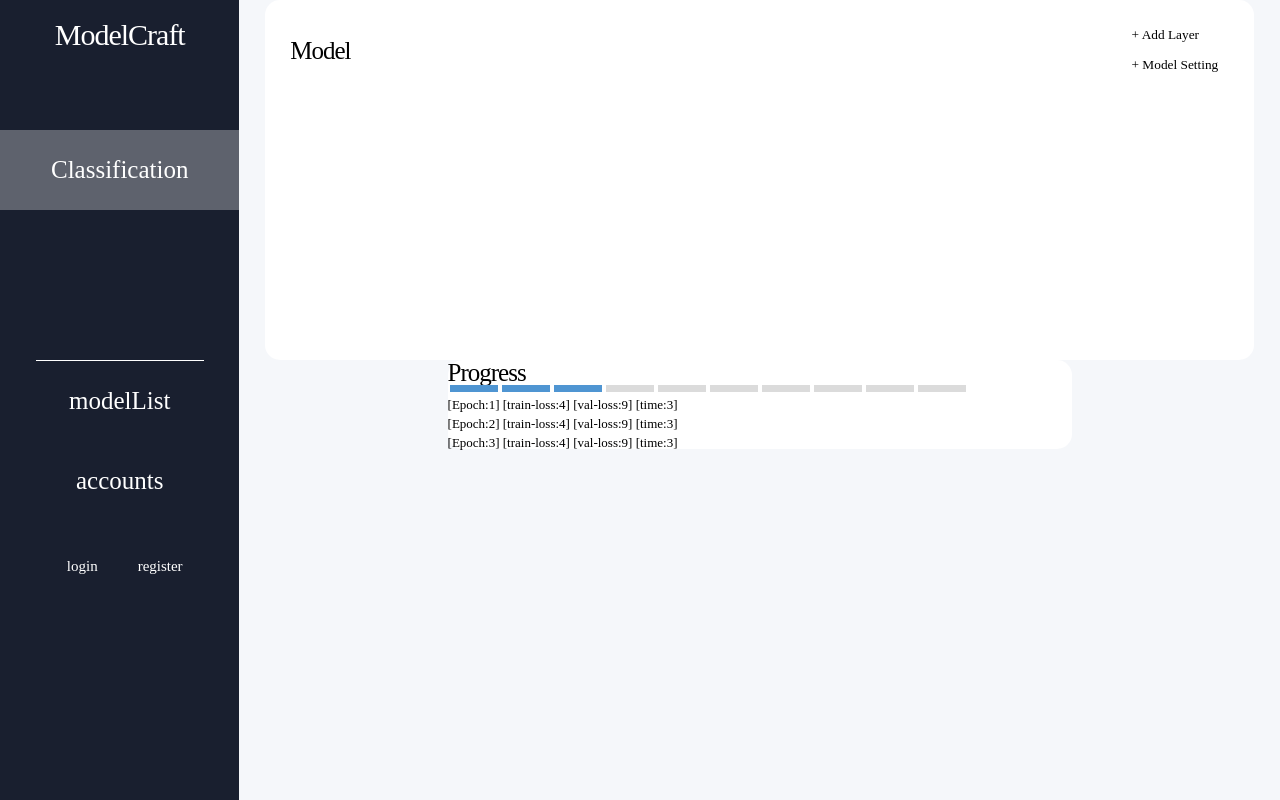
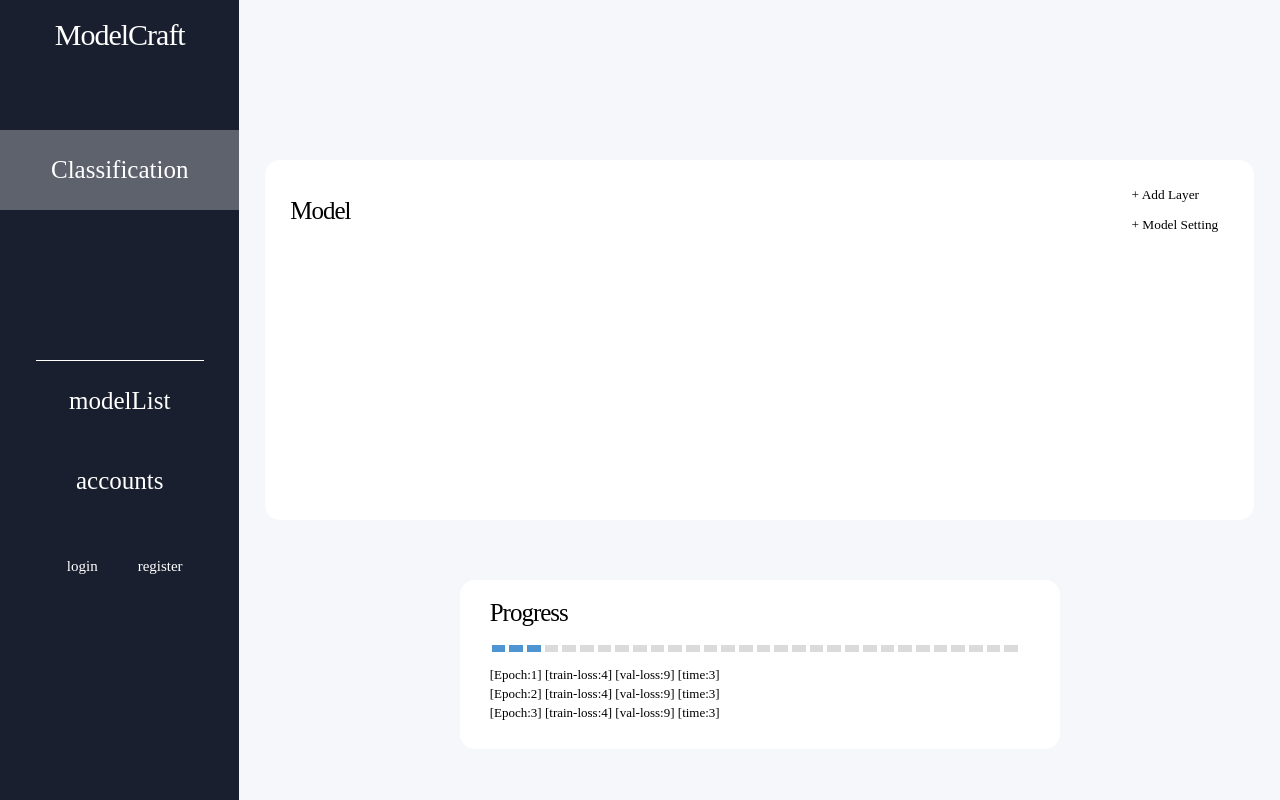
Before and after one commit to LMM-Lab/ModelCraft-Frontend, a Next.js app: page /classification/train in a window 1280 px wide. Built offline with nearby package versions, Linux system fonts and the light colour scheme.

Commit message:
デザイン調整,その他微調整

```diff
--- a/src/app/classification/train/Model/index.tsx
+++ b/src/app/classification/train/Model/index.tsx
@@ -37,7 +37,7 @@ const Model = () => {
   },[state])
 
   return (
-    <Flex $width="95%" $minHeight="360px" $flex_direction="column" $backgroundColor="White" $borderRadius="15px" $margin="0 auto">
+    <Flex $width="95%" $minHeight="360px" $flex_direction="column" $backgroundColor="White" $borderRadius="15px" $margin="16rem auto 0 auto">
       <Flex $justify_content="space-between" $align_items="center" $width="95%" $height="fit-content" $margin="2rem auto 0 auto">
         <Text $variants="Medium">Model</Text>
         <Flex $flex_direction="column" $justify_content="flex-start" $align_items="flex-start">
--- a/src/app/classification/train/Progress/ProgressBar/index.tsx
+++ b/src/app/classification/train/Progress/ProgressBar.tsx
@@ -1,6 +1,6 @@
 import Flex from "@/component/common/styles/Flex"
 import styled from "styled-components"
-import { log } from ".."
+import { log } from "."
 
 const Div=styled.div<{$backgroundColor?:string}>`
   width:4.8rem;
@@ -10,10 +10,10 @@ const Div=styled.div<{$backgroundColor?:string}>`
 `
 
 const ProgressBar=({logs}:{logs:log[]})=>{
-  const epock=10
+  const epock=30
   const epockArray=Array.from({length:epock},((_,index)=>index+1))
   return(
-    <Flex $width="60rem">
+    <Flex $width="53rem" $margin="2rem 0 0 3rem">
       {epockArray.map((_,index)=>{
         if(logs[index]?.epoch>index){
           return <Div key={index} $backgroundColor="#4F95D2"></Div>
--- a/src/app/classification/train/Progress/ProgressText/index.tsx
+++ b/src/app/classification/train/Progress/ProgressText.tsx
@@ -1,10 +1,10 @@
 import Flex from "@/component/common/styles/Flex"
 import Text from "@/component/common/Text"
-import { log } from ".."
+import { log } from "."
 
 const ProgressText=({logs}:{logs:log[]})=>{
   return(
-    <Flex $flex_direction="column">
+    <Flex $flex_direction="column" $margin="1rem 0 3rem 3rem">
       {logs.map((log,index)=>(
         <Text $marginTop="0.6rem" $variants="Small" key={index}>{`[Epoch:${log.epoch}] [train-loss:${log.trainLoss}] [val-loss:${log.valLoss}] [time:${log.time}]`}</Text>
       ))}
--- a/src/app/classification/train/Progress/index.tsx
+++ b/src/app/classification/train/Progress/index.tsx
@@ -15,8 +15,8 @@ export type log={
 const Progress=()=>{
   const [logs,setLogs]=useState<log[]>([{epoch:1,trainLoss:4,valLoss:9,time:3},{epoch:2,trainLoss:4,valLoss:9,time:3},{epoch:3,trainLoss:4,valLoss:9,time:3}])
   return(
-    <Flex $flex_direction="column" $width="60%" $borderRadius="15px" $backgroundColor="white">
-      <Text $variants="Medium">Progress</Text>
+    <Flex $flex_direction="column" $width="60rem" $borderRadius="15px" $backgroundColor="white">
+      <Text $variants="Medium" $margin="2rem 0 0 3rem">Progress</Text>
       <ProgressBar logs={logs}></ProgressBar>
       <ProgressText logs={logs}></ProgressText>
     </Flex>
--- a/src/app/classification/train/page.tsx
+++ b/src/app/classification/train/page.tsx
@@ -27,7 +27,9 @@ const Train = () => {
       <GlobalStateContext.Provider value={{ state, setState }}>
         <Model></Model>
       </GlobalStateContext.Provider>
-      <Progress></Progress>
+      <Flex $justify_content="space-between" $marginTop="6rem">
+        <Progress></Progress>
+      </Flex>
     </Flex>
   )
 }
--- a/src/app/layout.tsx
+++ b/src/app/layout.tsx
@@ -15,11 +15,11 @@ export default function RootLayout({ children, }: Readonly<{ children: React.Rea
       <body>
         <StyledComponentsRegistry>
           <ThemeProvider theme={theme}>
-            <GlobalStyles />
+            <GlobalStyles/>
             <main style={{backgroundColor:theme.colors.background}}>
               <Grid $gridTemplateColumns="240fr 1043fr">
-                <SideBar />
-                {children}
+                <SideBar></SideBar>
+                  {children}
               </Grid>
             </main>
           </ThemeProvider>
--- a/src/component/common/SideBar/index.tsx
+++ b/src/component/common/SideBar/index.tsx
@@ -12,13 +12,14 @@ const SideBarCSS = styled.div`
   background-color:${({ theme }) => theme.colors.sideBar};
   height:100vh;
   padding-top:2rem;
+  position:sticky;
+  top:0;
 `
 
 const SideBar = () => {
   const pathname = usePathname()
 
   return (
-    <div>
       <SideBarCSS>
         <Flex $justify_content="center">
           <Text $variants="Large" $color="#ffffff" >ModelCraft</Text>
@@ -42,7 +43,6 @@ const SideBar = () => {
           </Link>
         </Flex>
       </SideBarCSS>
-    </div>
   )
 }
 
--- a/src/component/common/styles/Box/index.tsx
+++ b/src/component/common/styles/Box/index.tsx
@@ -5,6 +5,8 @@ export type BoxProps = {
   $backgroundColor?: string
   $width?: string
   $height?: string
+  $maxWidth?: string
+  $maxHeight?: string
   $minWidth?: string
   $minHeight?: string
   $display?: string
@@ -29,6 +31,8 @@ const Box=styled.div<BoxProps>`
   background-color:${({$backgroundColor})=>$backgroundColor};
   width:${({$width})=>$width};
   height:${({$height})=>$height};
+  max-width:${({$maxWidth})=>$maxWidth};
+  max-height:${({$maxHeight})=>$maxHeight};
   min-width:${({$minWidth})=>$minWidth};
   min-height:${({$minHeight})=>$minHeight};
   display:${({$display})=>$display};
```
